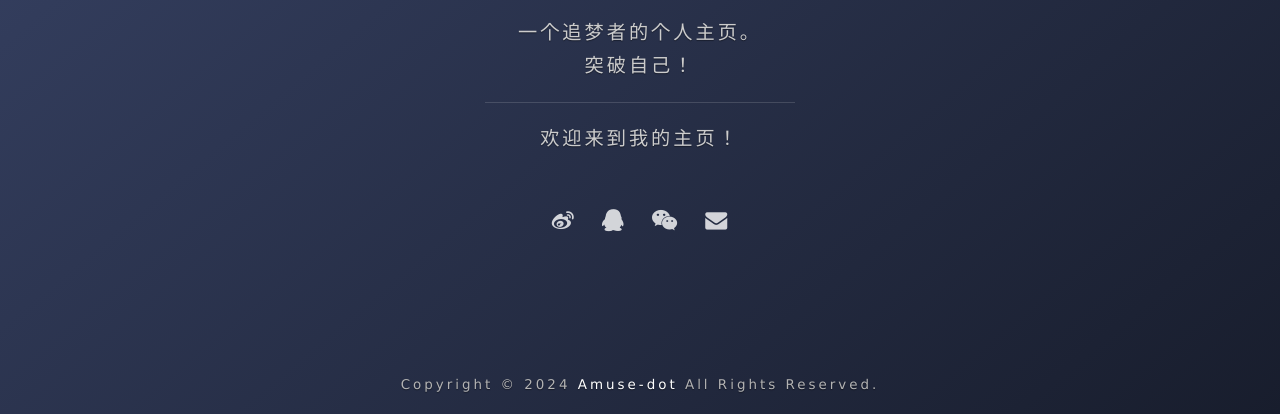
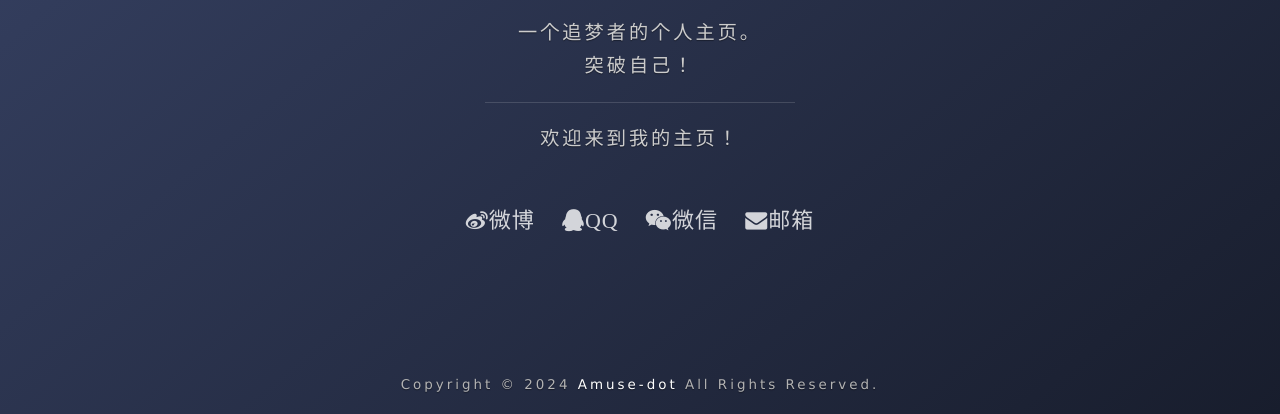
Before and after one commit to Amuse-dot/Amuse.github.io, a plain HTML site: page index.html in a window 1280 px wide. Shown: the part 386-800 px from the top of the page. Drawn offline with Linux system fonts and the light colour scheme.

Commit message:
Update index.html

```diff
--- a/index.html
+++ b/index.html
@@ -47,13 +47,13 @@
   <!-- Weibo -->
   <li class="navigation__item">
     <a href="https://weibo.com/u/7446682621" title="我的微博" target="_blank">
-      <i class="social fa fa-weibo"></i>
+      <i class="social fa fa-weibo">微博</i>
     </a>
   </li>
   <!-- QQ -->
   <li class="navigation__item">
     <a href="https://qm.qq.com/q/SuuoszjnmQ" title="Amuse-dot@QQ" target="_blank">
-      <i class="social fa fa-qq"></i>
+      <i class="social fa fa-qq">QQ</i>
     </a>
   </li>
   <!-- Weixin -->
@@ -63,7 +63,7 @@
 	 <img data-v="" src="https://qrstyle-api.cli.im/create/down?code_tplid=860199986&code_type=3&time=1717827786&publickey=cf27f75f459a315d98cb9ad1b2556021&cvid=1017393531&fkey=1_1017393531_171_85_3_860199986_b9debfc96e71a91fb30b583eec534bde.png&file_name2=https%3A%2F%2Fu.wechat.com%2FMFT8KsJg1coqsGW3BSVu-OY%3Fs%3D1" width="92" onclick="window.open(&quot;https://qrstyle-api.cli.im/create/down?code_tplid=860199986&code_type=3&time=1717827786&publickey=cf27f75f459a315d98cb9ad1b2556021&cvid=1017393531&fkey=1_1017393531_171_85_3_860199986_b9debfc96e71a91fb30b583eec534bde.png&file_name2=https%3A%2F%2Fu.wechat.com%2FMFT8KsJg1coqsGW3BSVu-OY%3Fs%3D1;)">
 	  <div data-v="" class="triangle-down"></div>
 	</div>
-      <i class="social fa fa-weixin"></i>
+      <i class="social fa fa-weixin">微信</i>
     </a>
   </li>
   <!-- Telegram
@@ -81,7 +81,7 @@
   <!-- Email -->
   <li class="navigation__item">
     <a href="mailto:2911138042@qq.com" title="发邮件给我">
-      <i class="social fa fa-envelope"></i>
+      <i class="social fa fa-envelope">邮箱</i>
     </a>
   </li>
   </ul>
```
